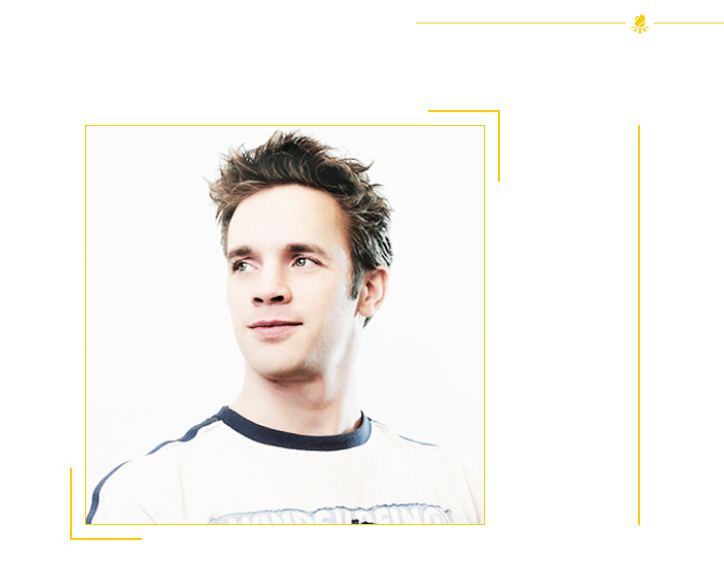
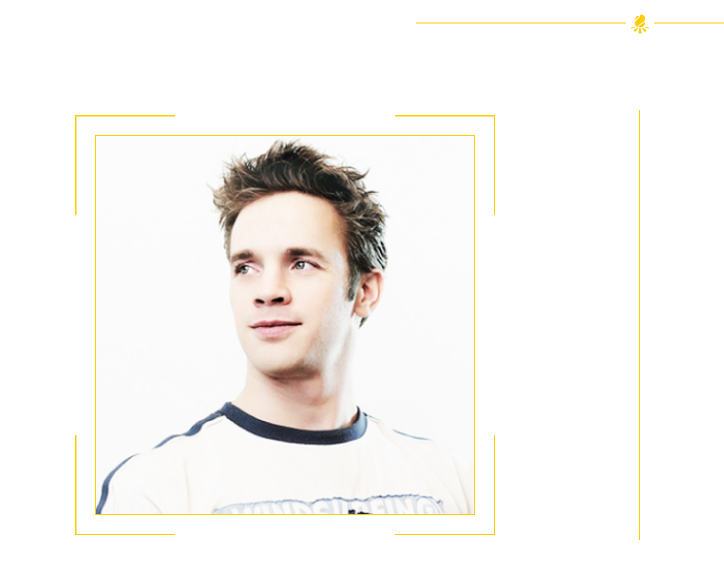
Before and after one commit to myroslavchik/homework-10, a plain HTML site: page index.html in a window 1280 px wide. Shown: the part 156-734 px from the top of the page, 0-724 px from the left. Drawn offline with nearby package versions, Linux system fonts and the light colour scheme.

Commit message:
Initial commit

```diff
--- a/scss/style.scss
+++ b/scss/style.scss
@@ -103,57 +103,47 @@ $colorgray: #898F8F;
     }
 }
 
-.main-list .borders {
-    margin: 0 15px;
-    position: relative;
-    max-width: 400px;
-    max-height: 400px;
+/*BORDERS HERO*/
+
+.borders {
+    --b:1.5px;   /* thickness of the border */
+    --c:#FFCC00;   /* color of the border */
+    --w:100px;  /* width of border */
+
+
+    border:var(--b) solid transparent; /* space for the border */
+    background:
+      linear-gradient(var(--c),var(--c)) top left,
+      linear-gradient(var(--c),var(--c)) top left,
+      linear-gradient(var(--c),var(--c)) bottom left,
+      linear-gradient(var(--c),var(--c)) bottom left,
+      linear-gradient(var(--c),var(--c)) top right,
+      linear-gradient(var(--c),var(--c)) top right,
+      linear-gradient(var(--c),var(--c)) bottom right,
+      linear-gradient(var(--c),var(--c)) bottom right;
+    background-size:var(--b) var(--w),var(--w) var(--b);
+    background-origin:border-box;
+    background-repeat:no-repeat;
+
+    /*Irrelevant code*/
+    width:420px;
+    height:420px;
+    box-sizing:border-box;
+    margin:5px;
+    display:inline-flex;
+    font-size:30px;
+    justify-content:center;
+    align-items:center;
+    line-height:90px;
+
+    @media only screen and (max-width: 560px) {
+        --w:50px;
+       height: 100%;
+}
 }
 
-.main-list .borders::after {
-    display: block;
-    content: "";
-    width: 50px;
-    height: 50px;
-    position: absolute;
-    top: -15px;
-    right: -15px;
-    border-top: 2px solid $colorgold;
-    border-right: 2px solid $colorgold;
 
-    @media only screen and (min-width: 930px) {
-        width: 70px;
-        height: 70px;
-    }
-
-    @media only screen and (max-width: 280px) {
-        width: 30px;
-        height: 30px;
-    }
-}
-
-.main-list .borders::before {
-    display: block;
-    content: "";
-    width: 50px;
-    height: 50px;
-    position: absolute;
-    bottom: -15px;
-    left: -15px;
-    border-bottom: 2px solid $colorgold;
-    border-left: 2px solid $colorgold;
-
-    @media only screen and (min-width: 930px) {
-        width: 70px;
-        height: 70px;
-    }
-    @media only screen and (max-width: 280px) {
-        width: 30px;
-        height: 30px;
-    }
-
-
-}
+/*BORDERS HERO*/
 
 .main-list .hero {
         display: flex;
@@ -164,7 +154,7 @@ $colorgray: #898F8F;
             position: relative;
             display: inline-block;
             width: 50%;
-            border-right: 2px solid $colorgold;
+            border-right: 1.5px solid $colorgold;
         }
 }
 
@@ -172,6 +162,7 @@ $colorgray: #898F8F;
     width: 100%;
     height: auto;
     max-width: 400px;
+    padding: 10px;
 
     @media only screen and (min-width: 930px) {
         min-width: 400px;
```
Also changed, not shown: css/style.css, 1 other file.
